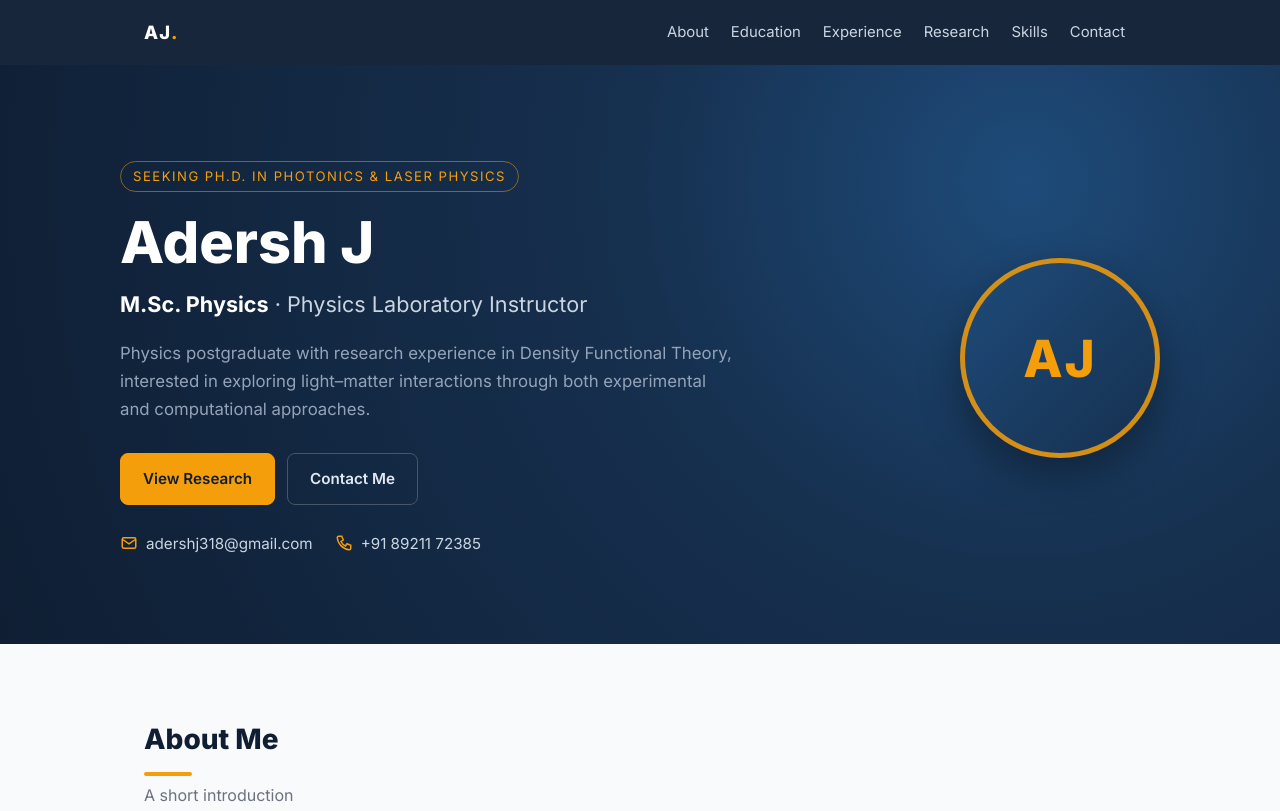
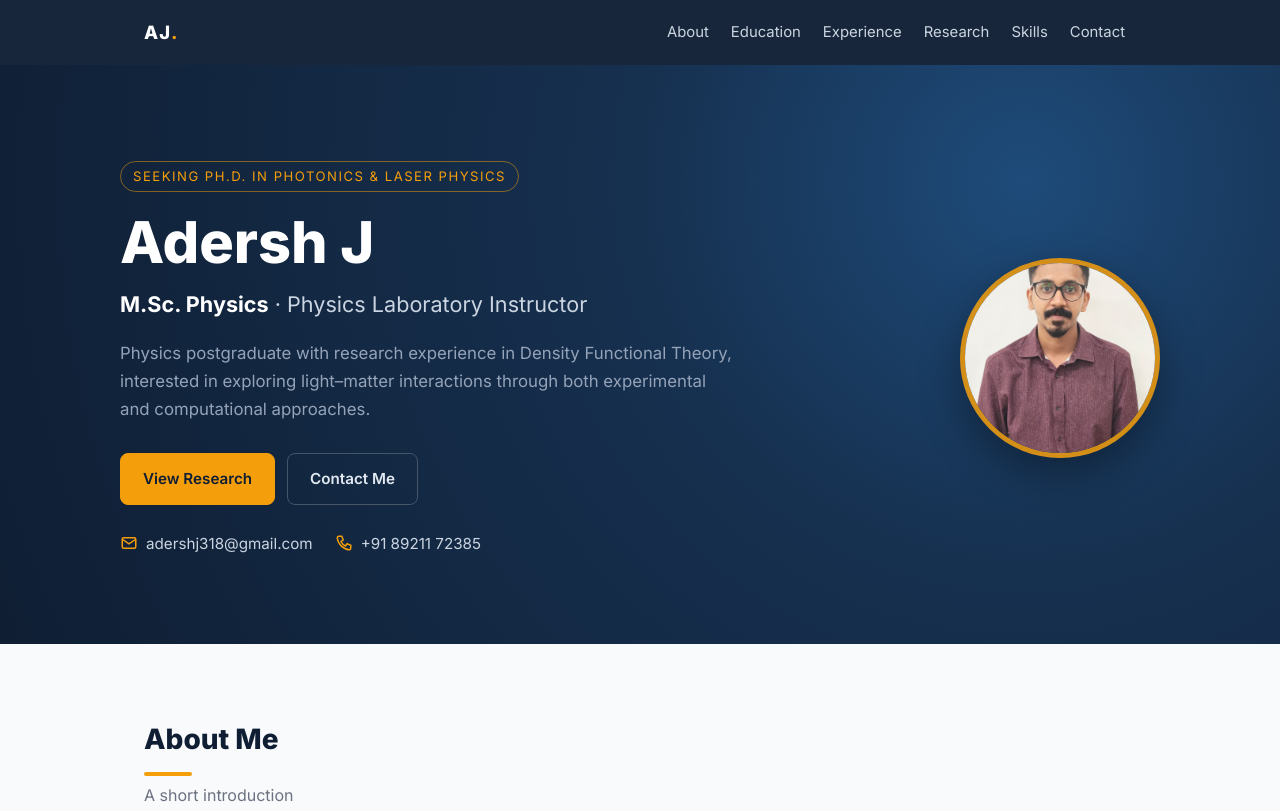
Before and after one commit to adershj318-prog/Myportfolio, a plain HTML site: page index.html in a window 1280 px wide. Shown: the top 811 px of the page. Drawn offline with Linux system fonts and the light colour scheme.

Commit message:
Update index.html

```diff
--- a/index.html
+++ b/index.html
@@ -191,7 +191,7 @@
       </div>
       <div class="photo-wrap">
         <span aria-hidden="true">AJ</span>
-        <img src="PD.jpeg" alt="Photo of Adersh J" onerror="this.remove()">
+        <img src="DP.jpeg" alt="Photo of Adersh J" onerror="this.remove()">
       </div>
     </div>
   </header>
```
